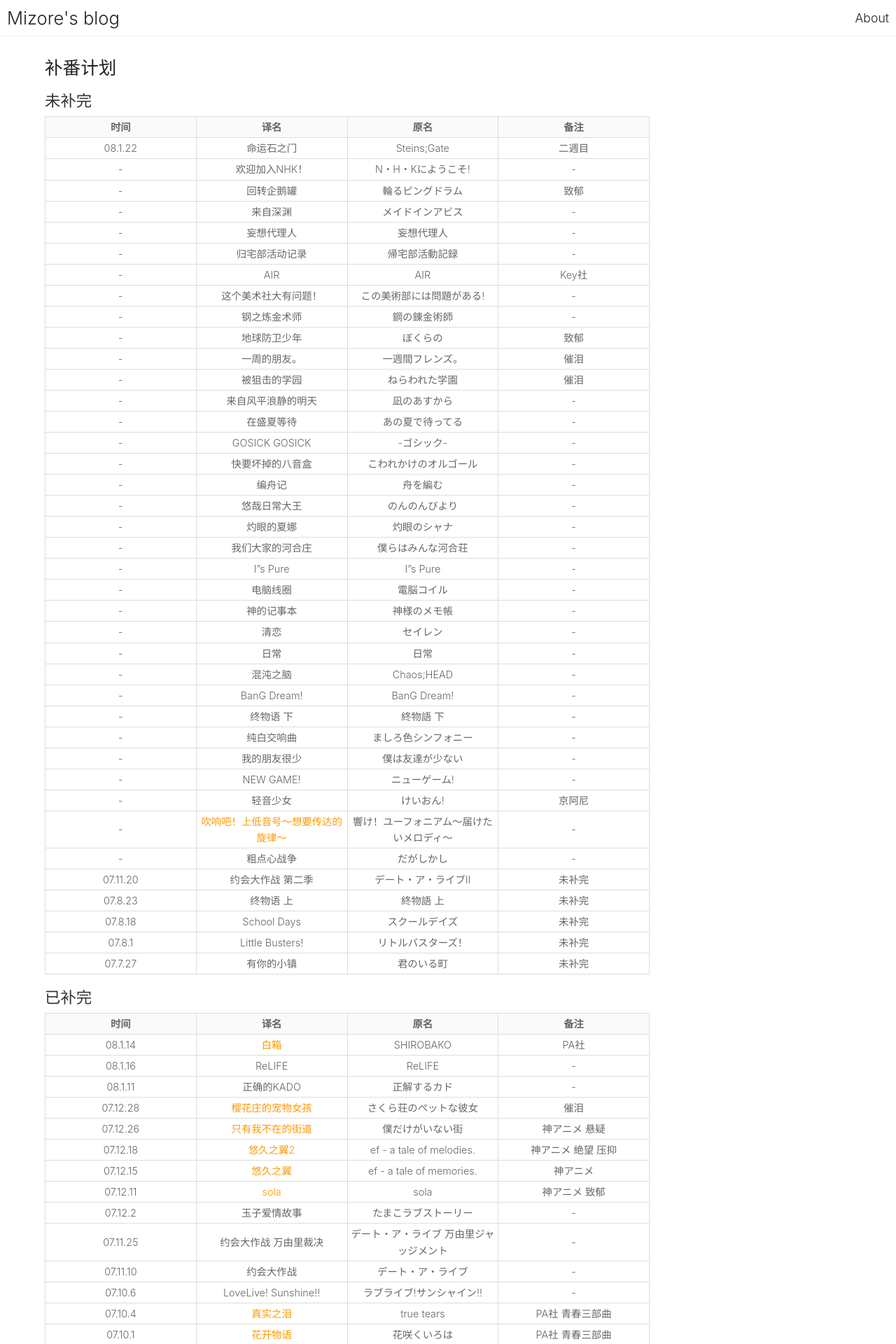
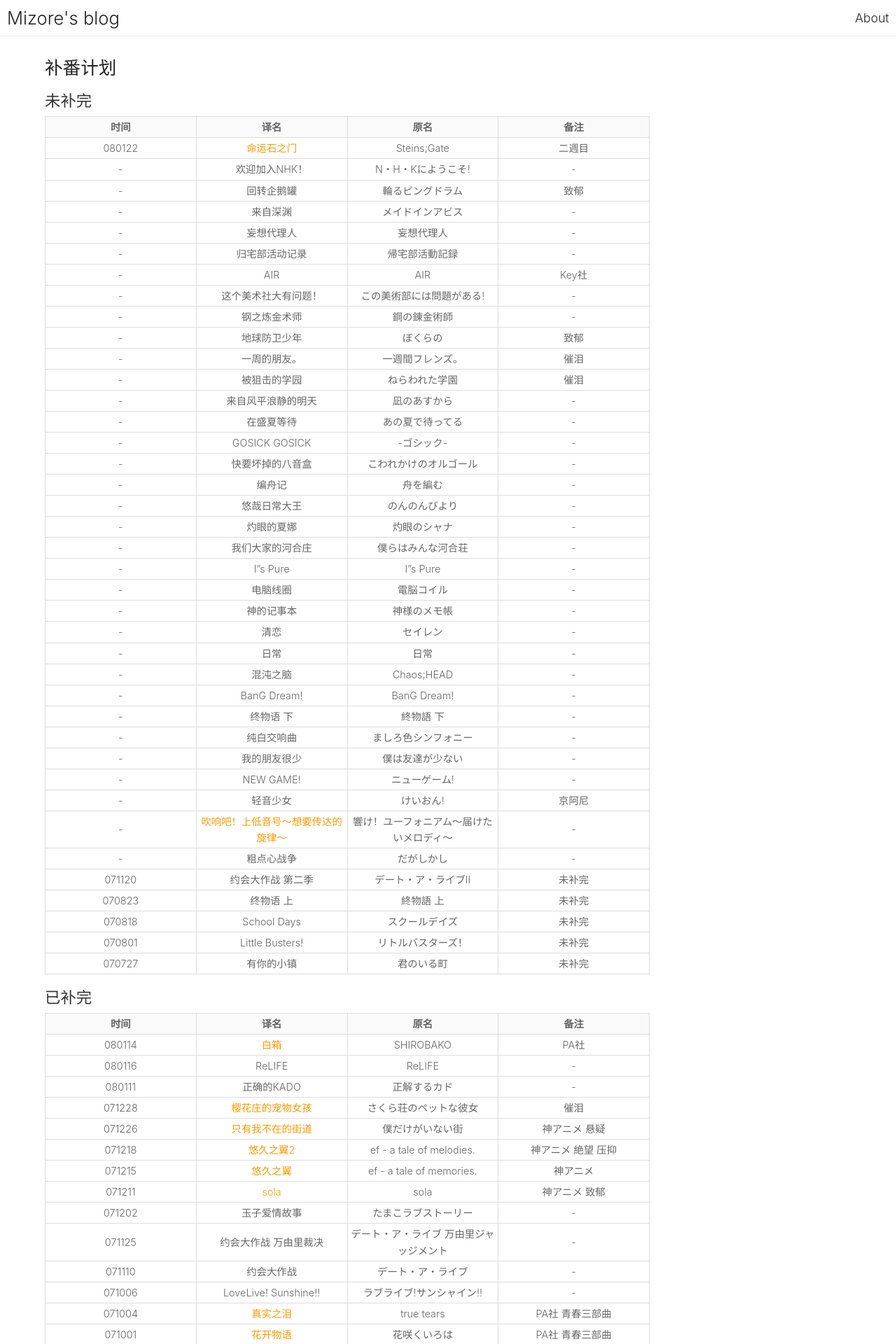
Before and after one commit to 0wQ/0wQ.github.io, a Jekyll site: the page built from _posts/2018-01-22-bangumi.md, in a window 1280 px wide. Shown: the top 1920 px of the page at 70% size. Built offline with Jekyll 4.4.1, drawn with Linux system fonts in a browser that asks for light colours; comment, search, counter and statistics services are not loaded; some of the changed text lies outside the part shown.

Commit message:
blablabla

```diff
--- a/_posts/2018-01-22-bangumi.md
+++ b/_posts/2018-01-22-bangumi.md
@@ -12,7 +12,7 @@ excerpt: わたしが見たアニメと好きなアニメ。
 
 |时间|译名|原名|备注|
 |---|---|---|---|
-|08.1.22|命运石之门|Steins;Gate|二週目|
+|080122|<mark>命运石之门</mark>|Steins;Gate|二週目|
 |-|欢迎加入NHK！|N・H・Kにようこそ!|-|
 |-|回转企鹅罐|輪るピングドラム|致郁|
 |-|来自深渊|メイドインアビス|-|
@@ -46,60 +46,60 @@ excerpt: わたしが見たアニメと好きなアニメ。
 |-|轻音少女|けいおん!|京阿尼|
 |-|<mark>吹响吧！上低音号～想要传达的旋律～</mark>|響け！ユーフォニアム～届けたいメロディ～|-|
 |-|粗点心战争|だがしかし|-|
-|07.11.20|约会大作战 第二季|デート・ア・ライブII|未补完|
-|07.8.23|终物语 上|終物語 上|未补完|
-|07.8.18|School Days|スクールデイズ|未补完|
-|07.8.1|Little Busters!|リトルバスターズ！|未补完|
-|07.7.27|有你的小镇|君のいる町|未补完|
+|071120|约会大作战 第二季|デート・ア・ライブII|未补完|
+|070823|终物语 上|終物語 上|未补完|
+|070818|School Days|スクールデイズ|未补完|
+|070801|Little Busters!|リトルバスターズ！|未补完|
+|070727|有你的小镇|君のいる町|未补完|
 
 ### 已补完
 
 |时间|译名|原名|备注|
 |---|---|---|---|
-|08.1.14|<mark>白箱</mark>|SHIROBAKO|PA社|
-|08.1.16|ReLIFE|ReLIFE|-|
-|08.1.11|正确的KADO|正解するカド|-|
-|07.12.28|<mark>樱花庄的宠物女孩</mark>|さくら荘のペットな彼女|催泪|
-|07.12.26|<mark>只有我不在的街道</mark>|僕だけがいない街|神アニメ 悬疑|
-|07.12.18|<mark>悠久之翼2</mark>|ef - a tale of melodies.|神アニメ 絶望 压抑|
-|07.12.15|<mark>悠久之翼</mark>|ef - a tale of memories.|神アニメ|
-|07.12.11|<mark>sola</mark>|sola|神アニメ 致郁|
-|07.12.2|玉子爱情故事|たまこラブストーリー|-|
-|07.11.25|约会大作战 万由里裁决|デート・ア・ライブ 万由里ジャッジメント|-|
-|07.11.10|约会大作战|デート・ア・ライブ|-|
-|07.10.6|LoveLive! Sunshine!!|ラブライブ!サンシャイン!!|-|
-|07.10.4|<mark>真实之泪</mark>|true tears|PA社 青春三部曲|
-|07.10.1|<mark>花开物语</mark>|花咲くいろは|PA社 青春三部曲|
-|07.9.19|<mark>TARI TARI</mark>|TARI TARI|PA社 青春三部曲|
-|07.9.14|<mark>凉宫春日的忧郁</mark>|涼宮ハルヒの憂鬱|京阿尼 神アニメ|
-|07.8.17|<mark>寒蝉鸣泣之时 礼</mark>|ひぐらしのなく頃に礼|神アニメ|
-|07.7.25|<mark>寒蝉鸣泣之时 解</mark>|ひぐらしのなく頃に解|神アニメ|
-|07.7.20|<mark>寒蝉鸣泣之时</mark>|ひぐらしのなく頃に|神アニメ|
-|07.7.15|斩！赤红之瞳|アカメが斩る!|-|
-|07.7.10|迷家|マヨイガ|-|
-|07.7.1|<mark>我的青春恋爱物语果然有问题 续</mark>|やはり俺の青春ラブコメはまちがっている 続|二週目予定|
-|07.6.28|<mark>我的青春恋爱物语果然有问题</mark>|やはり俺の青春ラブコメはまちがっている|二週目予定|
-|07.6.27|学园孤岛|がっこうぐらし!|-|
-|07.6.26|<mark>中二病也要谈恋爱！剧场版 小鸟游六花・改</mark>|小鳥遊六花・改 ～劇場版 中二病でも恋がしたい!～|京阿尼|
-|07.6.26|<mark>中二病也要谈恋爱！恋</mark>|中二病でも恋がしたい！戀|京阿尼|
-|07.6.25|<mark>中二病也要谈恋爱！</mark>|中二病でも恋がしたい！|京阿尼|
-|07.6.24|<mark>恋爱随意链接</mark>|ココロコネクト|-|
-|07.6.18|<mark>寻找失去的未来</mark>|失われた未来を求めて|-|
-|07.6.15|魔法科高校的劣等生|魔法科高校の劣等生|-|
-|07.6.5|山田君与7人魔女|山田くんと7人の魔女|-|
-|07.5.25|<mark>我的妹妹哪有这么可爱！2</mark>|俺の妹がこんなに可愛いわけがない！2|-|
-|07.5.20|<mark>我的妹妹哪有这么可爱！</mark>|俺の妹がこんなに可愛いわけがない！|-|
-|07.5.10|TRINITY SEVEN 七人魔法使 剧场版|トリニティセブン 7人の魔書使い|-|
+|080114|<mark>白箱</mark>|SHIROBAKO|PA社|
+|080116|ReLIFE|ReLIFE|-|
+|080111|正确的KADO|正解するカド|-|
+|071228|<mark>樱花庄的宠物女孩</mark>|さくら荘のペットな彼女|催泪|
+|071226|<mark>只有我不在的街道</mark>|僕だけがいない街|神アニメ 悬疑|
+|071218|<mark>悠久之翼2</mark>|ef - a tale of melodies.|神アニメ 絶望 压抑|
+|071215|<mark>悠久之翼</mark>|ef - a tale of memories.|神アニメ|
+|071211|<mark>sola</mark>|sola|神アニメ 致郁|
+|071202|玉子爱情故事|たまこラブストーリー|-|
+|071125|约会大作战 万由里裁决|デート・ア・ライブ 万由里ジャッジメント|-|
+|071110|约会大作战|デート・ア・ライブ|-|
+|071006|LoveLive! Sunshine!!|ラブライブ!サンシャイン!!|-|
+|071004|<mark>真实之泪</mark>|true tears|PA社 青春三部曲|
+|071001|<mark>花开物语</mark>|花咲くいろは|PA社 青春三部曲|
+|070919|<mark>TARI TARI</mark>|TARI TARI|PA社 青春三部曲|
+|070914|<mark>凉宫春日的忧郁</mark>|涼宮ハルヒの憂鬱|京阿尼 神アニメ|
+|070817|<mark>寒蝉鸣泣之时 礼</mark>|ひぐらしのなく頃に礼|神アニメ|
+|070725|<mark>寒蝉鸣泣之时 解</mark>|ひぐらしのなく頃に解|神アニメ|
+|070720|<mark>寒蝉鸣泣之时</mark>|ひぐらしのなく頃に|神アニメ|
+|070715|斩！赤红之瞳|アカメが斩る!|-|
+|070710|迷家|マヨイガ|-|
+|070701|<mark>我的青春恋爱物语果然有问题 续</mark>|やはり俺の青春ラブコメはまちがっている 続|二週目予定|
+|070628|<mark>我的青春恋爱物语果然有问题</mark>|やはり俺の青春ラブコメはまちがっている|二週目予定|
+|070627|学园孤岛|がっこうぐらし!|-|
+|070626|<mark>中二病也要谈恋爱！剧场版 小鸟游六花・改</mark>|小鳥遊六花・改 ～劇場版 中二病でも恋がしたい!～|京阿尼|
+|070626|<mark>中二病也要谈恋爱！恋</mark>|中二病でも恋がしたい！戀|京阿尼|
+|070625|<mark>中二病也要谈恋爱！</mark>|中二病でも恋がしたい！|京阿尼|
+|070624|<mark>恋爱随意链接</mark>|ココロコネクト|-|
+|070618|<mark>寻找失去的未来</mark>|失われた未来を求めて|-|
+|070615|魔法科高校的劣等生|魔法科高校の劣等生|-|
+|070605|山田君与7人魔女|山田くんと7人の魔女|-|
+|070525|<mark>我的妹妹哪有这么可爱！2</mark>|俺の妹がこんなに可愛いわけがない！2|-|
+|070520|<mark>我的妹妹哪有这么可爱！</mark>|俺の妹がこんなに可愛いわけがない！|-|
+|070510|TRINITY SEVEN 七人魔法使 剧场版|トリニティセブン 7人の魔書使い|-|
 
 ## 追番计划
 
-### 18年4月
+### 18年04月
 
 |译名|原名|话数|备注|
 |---|---|---|---|
 |<mark>命运石之门 0</mark>|STEINS;GATE 0|-|神アニメ|
 
-### 18年1月
+### 18年01月
 
 |译名|原名|话数|完结|备注|
 |---|---|---|---|---|
@@ -135,7 +135,7 @@ excerpt: わたしが見たアニメと好きなアニメ。
 |3月的狮子 第二季|3月のライオン 第2シリーズ|22话|╳|
 |无论何时我们的恋情都是10厘米。|いつだって僕らの恋は10センチだった。|6话|◯|
 
-### 17年7月
+### 17年07月
 
 |译名|原名|话数|备注|
 |---|---|---|---|
@@ -151,7 +151,7 @@ excerpt: わたしが見たアニメと好きなアニメ。
 |骑士&魔法|ナイツ＆マジック|13话|-|
 |终物语 下|終物語 下|7话|-|
 
-### 17年4月
+### 17年04月
 
 |译名|原名|话数|备注|
 |---|---|---|---|
@@ -169,7 +169,7 @@ excerpt: わたしが見たアニメと好きなアニメ。
 |爱丽丝和藏六|アリスと蔵六|12话|-|
 |ID-0|ID-0|12话|-|
 
-### 17年1月
+### 17年01月
 
 |译名|原名|话数|备注|
 |---|---|---|---|
@@ -202,7 +202,7 @@ excerpt: わたしが見たアニメと好きなアニメ。
 |星期一的丰满|月曜日のたわわ|14话|-|
 |伯纳德小姐说。|バーナード嬢曰く。|13话|-|
 
-### 16年7月
+### 16年07月
 
 |译名|原名|话数|备注|
 |---|---|---|---|
@@ -213,7 +213,7 @@ excerpt: わたしが見たアニメと好きなアニメ。
 |时间旅行少女|タイムトラベル少女～マリ・ワカと8人の科学者たち～|12话|-|
 |Taboo Tattoo－禁忌咒纹－|タブー・タトゥー|12话|-|
 
-### 16年4月
+### 16年04月
 
 |译名|原名|话数|备注|
 |---|---|---|---|
--- a/src/style.css
+++ b/src/style.css
@@ -125,7 +125,7 @@ table td,table th {
 }
 
 table thead th {
-    width: 55px;
+    width: 40px;
     background-color: #fafafa;
 }
 
```
